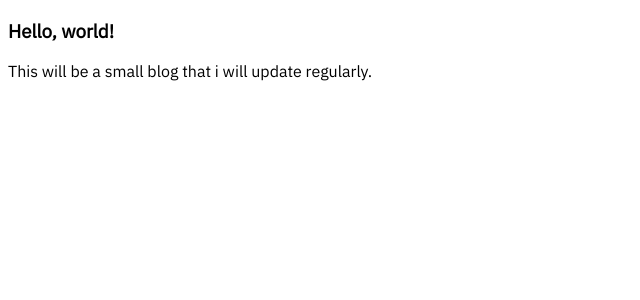
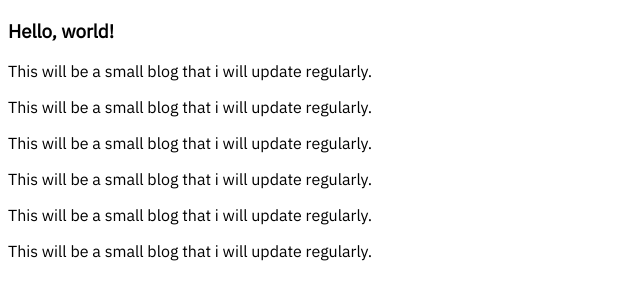
Before and after one commit to kanjizoiie/blog, a React app: page / in a window 1280 px wide. Shown: the top 300 px of the page, without its empty margins (0-640 px from the left). Built offline with nearby package versions, Linux system fonts and the light colour scheme.

Commit message:
Added some text on the front page.

```diff
--- a/src/App.tsx
+++ b/src/App.tsx
@@ -4,6 +4,11 @@ const App = () => (
   <div>
     <h3>Hello, world!</h3>
     <p>This will be a small blog that i will update regularly.</p>
+    <p>This will be a small blog that i will update regularly.</p>
+    <p>This will be a small blog that i will update regularly.</p>
+    <p>This will be a small blog that i will update regularly.</p>
+    <p>This will be a small blog that i will update regularly.</p>
+    <p>This will be a small blog that i will update regularly.</p>
   </div>
 );
 
```
